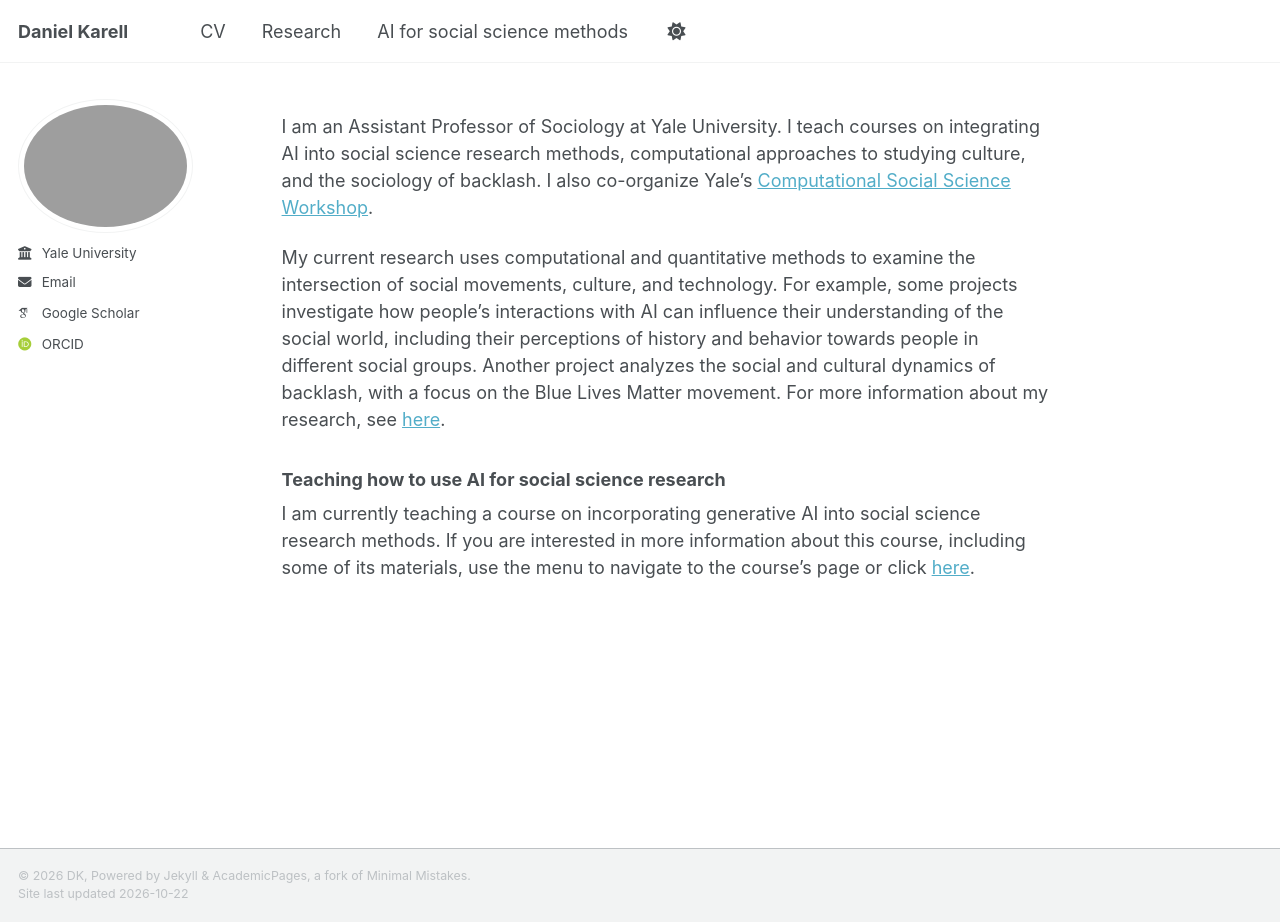
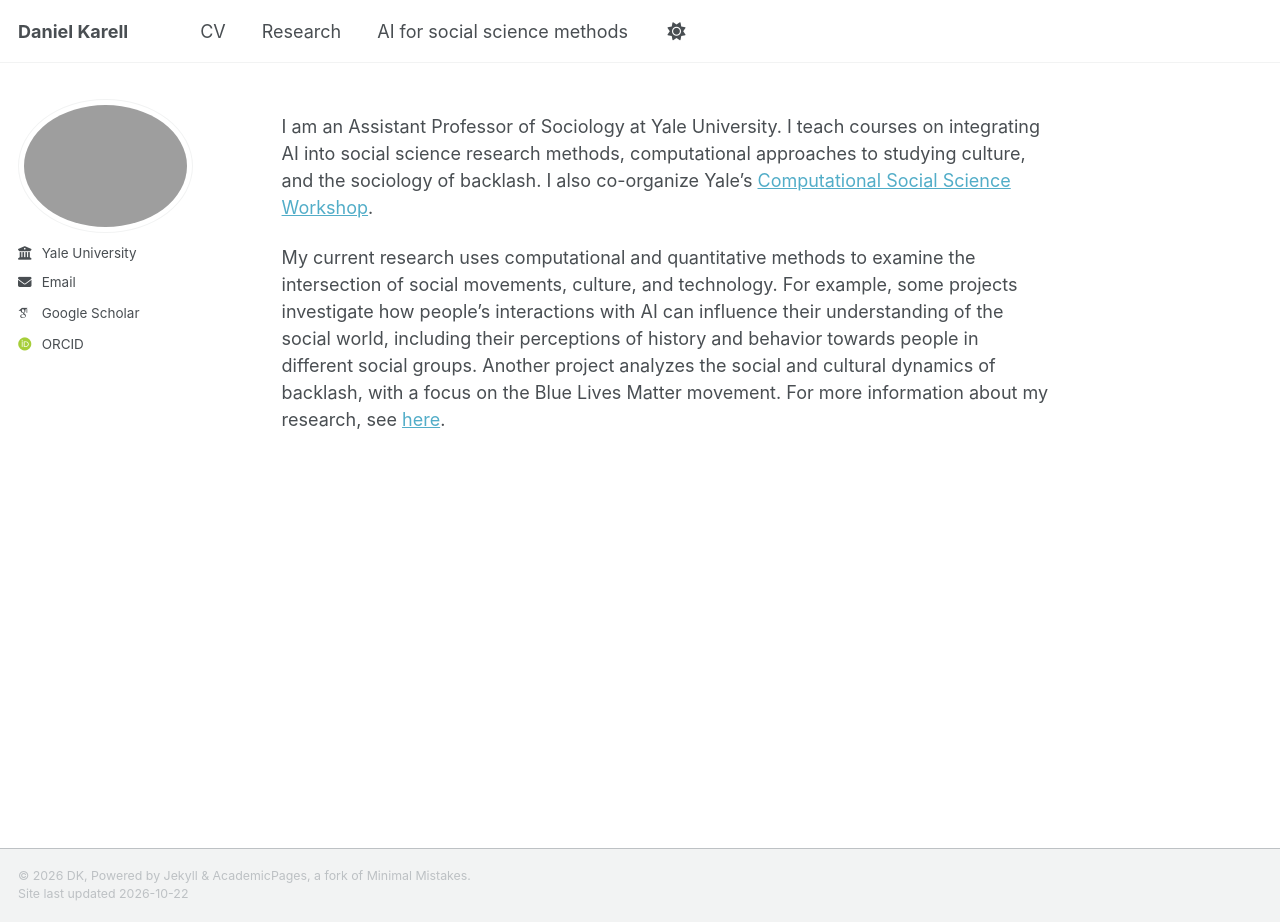
Before and after one commit to dkarell/dkarell.github.io, a Jekyll site: the page built from _pages/about.md, in a window 1280 px wide and 922 px high. Built offline with Jekyll 4.4.1, drawn with Linux system fonts in a browser that asks for light colours; some web fonts are replaced; a script that is not in the unit is left out.

Commit message:
Update about.md

```diff
--- a/_pages/about.md
+++ b/_pages/about.md
@@ -10,7 +10,3 @@ redirect_from:
 I am an Assistant Professor of Sociology at Yale University. I teach courses on integrating AI into social science research methods, computational approaches to studying culture, and the sociology of backlash. I also co-organize Yale's [Computational Social Science Workshop](https://isps.yale.edu/computational-social-science-workshop).
 
 My current research uses computational and quantitative methods to examine the intersection of social movements, culture, and technology. For example, some projects investigate how people's interactions with AI can influence their understanding of the social world, including their perceptions of history and behavior towards people in different social groups. Another project analyzes the social and cultural dynamics of backlash, with a focus on the Blue Lives Matter movement. For more information about my research, see [here](https://dkarell.github.io/research/).
-
-### Teaching how to use AI for social science research
-
-I am currently teaching a course on incorporating generative AI into social science research methods. If you are interested in more information about this course, including some of its materials, use the menu to navigate to the course's page or click [here](https://dkarell.github.io/ai_for_social_science_methods/).
```
